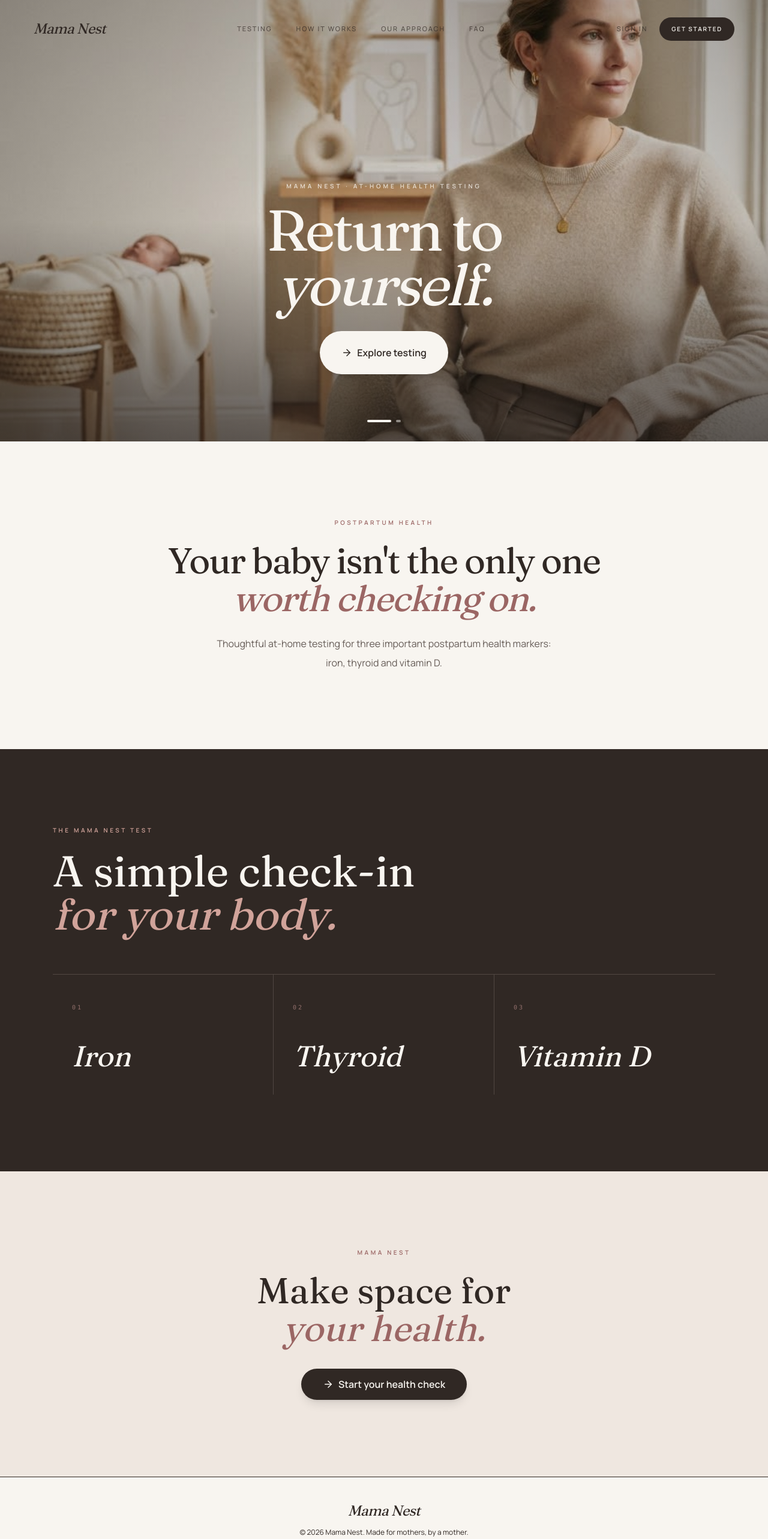
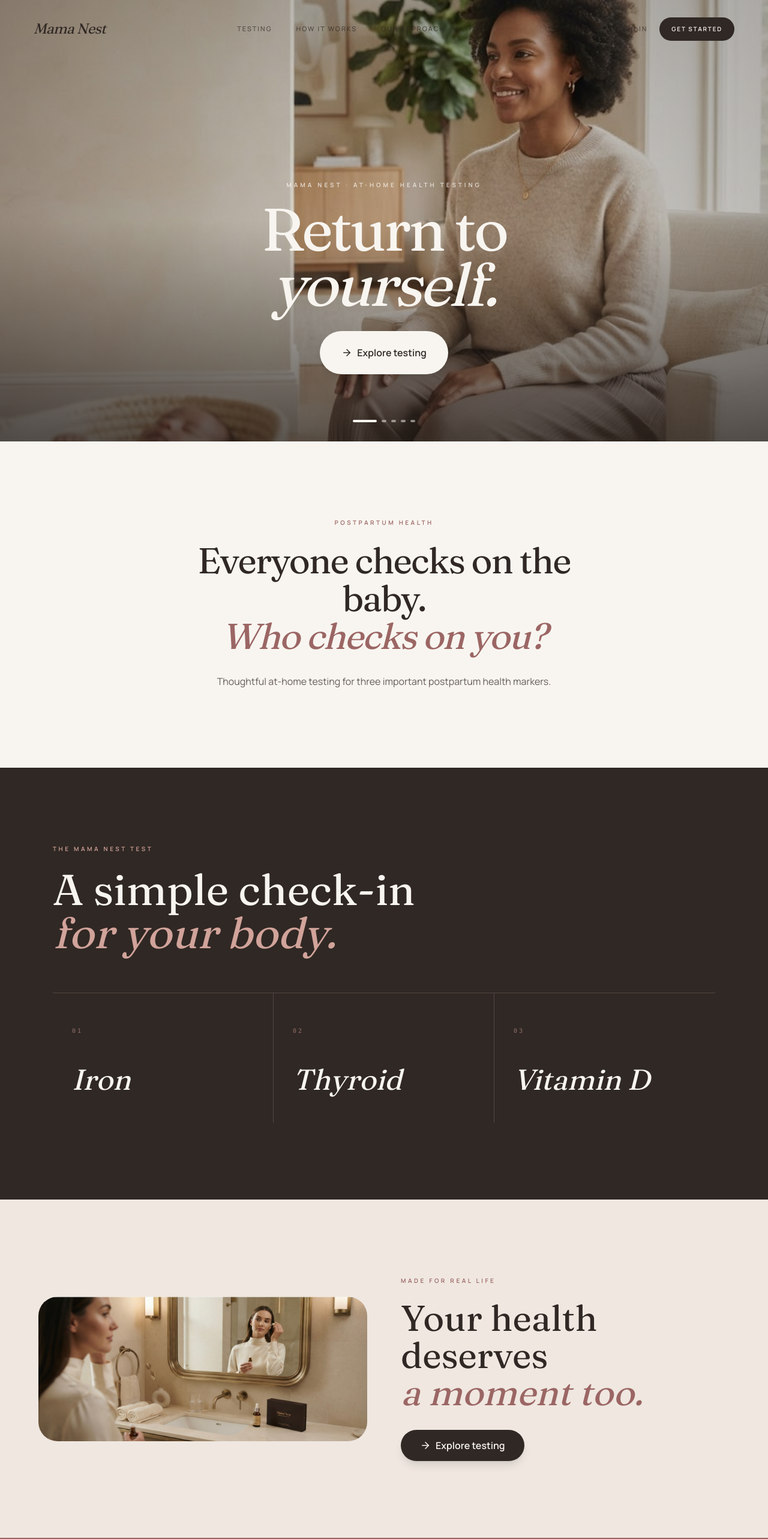
Before and after one commit to habibaby/mama-nest, a Next.js app: page / in a window 1280 px wide. Shown: the top 2566 px of the page at 60% size. Built offline with nearby package versions, Linux system fonts and the light colour scheme.

Commit message:
Update page.tsx

```diff
--- a/src/app/page.tsx
+++ b/src/app/page.tsx
@@ -8,12 +8,39 @@ import { Button } from "@/components/ui/Button";
 
 const slides = [
   {
-    image: "/images/mama-hero.JPG",
-    alt: "Mother resting peacefully at home",
+    image: "/images/Mama-nest black woman.JPG",
+    alt: "Mother taking a quiet moment for herself",
   },
   {
-    image: "/images/mama-resting.JPG",
-    alt: "Mother taking a quiet moment at home",
+    image: "/images/Mama-nest hijabi.jpg",
+    alt: "Muslim mother taking a quiet moment for herself",
+  },
+  {
+    image: "/images/Mama-nest bathroom.jpg",
+    alt: "Mother enjoying a quiet self-care moment",
+  },
+  {
+    image: "/images/Mama-nest walking.jpg",
+    alt: "Mother moving through her home",
+  },
+  {
+    image: "/images/Mama-nest looking window.JPG",
+    alt: "Mother enjoying a quiet moment at home",
+  },
+];
+
+const tests = [
+  {
+    number: "01",
+    title: "Iron",
+  },
+  {
+    number: "02",
+    title: "Thyroid",
+  },
+  {
+    number: "03",
+    title: "Vitamin D",
   },
 ];
 
@@ -30,18 +57,22 @@ export default function HomePage() {
 
   return (
     <main className="bg-[#F8F5F0] text-[#302824]">
+
       {/* =====================================================
-          LUXURY HERO SLIDESHOW
+          HERO — FULL SCREEN LUXURY SLIDESHOW
       ====================================================== */}
 
       <section className="relative h-[92vh] min-h-[680px] w-full overflow-hidden bg-[#302824]">
+
         {/* SLIDES */}
 
         {slides.map((slide, index) => (
           <div
             key={slide.image}
             className={`absolute inset-0 transition-opacity duration-[1800ms] ease-in-out ${
-              index === currentSlide ? "opacity-100" : "opacity-0"
+              index === currentSlide
+                ? "opacity-100"
+                : "opacity-0"
             }`}
           >
             <img
@@ -50,11 +81,11 @@ export default function HomePage() {
               className="h-full w-full object-cover"
             />
 
-            {/* Elegant dark gradient for readability */}
-            <div className="absolute inset-0 bg-gradient-to-t from-[#211B18]/65 via-[#211B18]/10 to-[#211B18]/20" />
+            {/* Cinematic overlay */}
 
-            {/* Soft ivory glow */}
-            <div className="absolute inset-0 bg-[radial-gradient(circle_at_center,transparent_20%,rgba(30,24,21,0.18)_100%)]" />
+            <div className="absolute inset-0 bg-gradient-to-t from-[#211B18]/70 via-[#211B18]/15 to-[#211B18]/20" />
+
+            <div className="absolute inset-0 bg-[radial-gradient(circle_at_center,transparent_20%,rgba(30,24,21,0.2)_100%)]" />
           </div>
         ))}
 
@@ -64,18 +95,22 @@ export default function HomePage() {
           <Header />
         </div>
 
-        {/* MINIMAL HERO CONTENT */}
+        {/* HERO COPY */}
 
         <div className="absolute inset-0 z-20 flex items-end justify-center px-6 pb-20 text-center sm:pb-24 lg:pb-28">
+
           <div className="max-w-3xl">
+
             <p className="mb-5 text-[10px] font-semibold uppercase tracking-[0.4em] text-[#F8F5F0]/80">
               Mama Nest · At-home health testing
             </p>
 
-            <h1 className="font-heading text-6xl leading-[0.95] tracking-[-0.04em] text-[#F8F5F0] sm:text-7xl lg:text-[96px]">
+            <h1 className="font-heading text-6xl leading-[0.92] tracking-[-0.04em] text-[#F8F5F0] sm:text-7xl lg:text-[100px]">
               Return to
               <br />
-              <span className="italic">yourself.</span>
+              <span className="italic">
+                yourself.
+              </span>
             </h1>
 
             <div className="mt-8">
@@ -83,17 +118,19 @@ export default function HomePage() {
                 href="/start"
                 size="lg"
                 icon={ArrowRight}
-                className="rounded-full bg-[#F8F5F0] px-9 py-6 text-[#302824] shadow-[0_15px_50px_rgba(0,0,0,0.18)] transition-all hover:bg-white hover:shadow-[0_20px_60px_rgba(0,0,0,0.25)]"
+                className="rounded-full bg-[#F8F5F0] px-9 py-6 text-[#302824] shadow-[0_15px_50px_rgba(0,0,0,0.2)] transition-all hover:bg-white hover:shadow-[0_20px_60px_rgba(0,0,0,0.3)]"
               >
                 Explore testing
               </Button>
             </div>
+
           </div>
         </div>
 
         {/* SLIDE INDICATORS */}
 
         <div className="absolute bottom-8 left-1/2 z-30 flex -translate-x-1/2 items-center gap-2">
+
           {slides.map((_, index) => (
             <button
               key={index}
@@ -107,29 +144,42 @@ export default function HomePage() {
               }`}
             />
           ))}
+
         </div>
+
       </section>
 
       {/* =====================================================
-          QUIET INTRO
+          INTRO
       ====================================================== */}
 
       <section className="bg-[#F8F5F0] px-6 py-24 lg:py-32">
+
         <div className="mx-auto max-w-3xl text-center">
+
           <p className="text-[10px] font-semibold uppercase tracking-[0.35em] text-[#9B6664]">
             Postpartum health
           </p>
 
           <h2 className="mt-6 font-heading text-5xl leading-[1.05] tracking-[-0.03em] text-[#302824] sm:text-6xl">
-            Your baby isn't the only one
-            <span className="italic text-[#9B6664]"> worth checking on.</span>
+
+            Everyone checks on the baby.
+
+            <br />
+
+            <span className="italic text-[#9B6664]">
+              Who checks on you?
+            </span>
+
           </h2>
 
           <p className="mx-auto mt-7 max-w-xl text-base leading-8 text-[#655B56]">
             Thoughtful at-home testing for three important postpartum health
-            markers: iron, thyroid and vitamin D.
+            markers.
           </p>
+
         </div>
+
       </section>
 
       {/* =====================================================
@@ -137,40 +187,37 @@ export default function HomePage() {
       ====================================================== */}
 
       <section className="bg-[#302824] py-24 text-[#F8F5F0] lg:py-32">
+
         <div className="mx-auto max-w-6xl px-6">
+
           <div className="mb-16">
+
             <p className="text-[10px] font-semibold uppercase tracking-[0.35em] text-[#D1A39A]">
               The Mama Nest test
             </p>
 
             <h2 className="mt-6 max-w-2xl font-heading text-5xl leading-[1] sm:text-6xl lg:text-7xl">
+
               A simple check-in
+
               <br />
+
               <span className="italic text-[#D1A39A]">
                 for your body.
               </span>
+
             </h2>
+
           </div>
 
           <div className="grid border-t border-[#514742] md:grid-cols-3">
-            {[
-              {
-                number: "01",
-                title: "Iron",
-              },
-              {
-                number: "02",
-                title: "Thyroid",
-              },
-              {
-                number: "03",
-                title: "Vitamin D",
-              },
-            ].map((test) => (
+
+            {tests.map((test) => (
               <div
                 key={test.number}
-                className="border-b border-[#514742] px-2 py-10 md:border-b-0 md:border-r md:px-8 md:last:border-r-0"
+                className="border-b border-[#514742] px-2 py-12 md:border-b-0 md:border-r md:px-8 md:last:border-r-0"
               >
+
                 <span className="font-mono text-[10px] tracking-[0.3em] text-[#92706C]">
                   {test.number}
                 </span>
@@ -178,40 +225,110 @@ export default function HomePage() {
                 <h3 className="mt-12 font-heading text-4xl italic sm:text-5xl">
                   {test.title}
                 </h3>
+
               </div>
             ))}
+
           </div>
+
         </div>
+
+      </section>
+
+      {/* =====================================================
+          QUIET LIFESTYLE SECTION
+      ====================================================== */}
+
+      <section className="bg-[#EFE7E0] px-6 py-24 lg:py-32">
+
+        <div className="mx-auto grid max-w-6xl items-center gap-14 lg:grid-cols-2">
+
+          <div className="overflow-hidden rounded-[32px]">
+
+            <img
+              src="/images/Mama-nest bathroom.jpg"
+              alt="A quiet self-care moment"
+              className="h-full w-full object-cover"
+            />
+
+          </div>
+
+          <div>
+
+            <p className="text-[10px] font-semibold uppercase tracking-[0.35em] text-[#9B6664]">
+              Made for real life
+            </p>
+
+            <h2 className="mt-6 font-heading text-5xl leading-[1.03] sm:text-6xl">
+
+              Your health deserves
+
+              <br />
+
+              <span className="italic text-[#9B6664]">
+                a moment too.
+              </span>
+
+            </h2>
+
+            <div className="mt-8">
+
+              <Button
+                href="/start"
+                size="lg"
+                icon={ArrowRight}
+                className="rounded-full bg-[#302824] px-8 text-[#F8F5F0] hover:bg-[#453A35]"
+              >
+                Explore testing
+              </Button>
+
+            </div>
+
+          </div>
+
+        </div>
+
       </section>
 
       {/* =====================================================
           FINAL CTA
       ====================================================== */}
 
-      <section className="bg-[#EFE7E0] px-6 py-24 text-center lg:py-32">
-        <p className="text-[10px] font-semibold uppercase tracking-[0.35em] text-[#9B6664]">
+      <section className="bg-[#9B6664] px-6 py-24 text-center text-[#F8F5F0] lg:py-32">
+
+        <p className="text-[10px] font-semibold uppercase tracking-[0.35em] text-[#EBD3CC]">
           Mama Nest
         </p>
 
-        <h2 className="mx-auto mt-6 max-w-3xl font-heading text-5xl leading-[1.05] text-[#302824] sm:text-6xl">
-          Make space for
+        <h2 className="mx-auto mt-6 max-w-3xl font-heading text-5xl leading-[1.05] sm:text-6xl lg:text-7xl">
+
+          Your baby isn't the only one
+
           <br />
-          <span className="italic text-[#9B6664]">your health.</span>
+
+          <span className="italic">
+            worth checking on.
+          </span>
+
         </h2>
 
-        <div className="mt-9">
+        <div className="mt-10">
+
           <Button
             href="/start"
             size="lg"
             icon={ArrowRight}
-            className="rounded-full bg-[#302824] px-9 text-[#F8F5F0] hover:bg-[#453A35]"
+            className="rounded-full bg-[#F8F5F0] px-9 text-[#302824] hover:bg-white"
           >
             Start your health check
           </Button>
+
         </div>
+
       </section>
 
       <Footer />
+
     </main>
   );
 }
```
